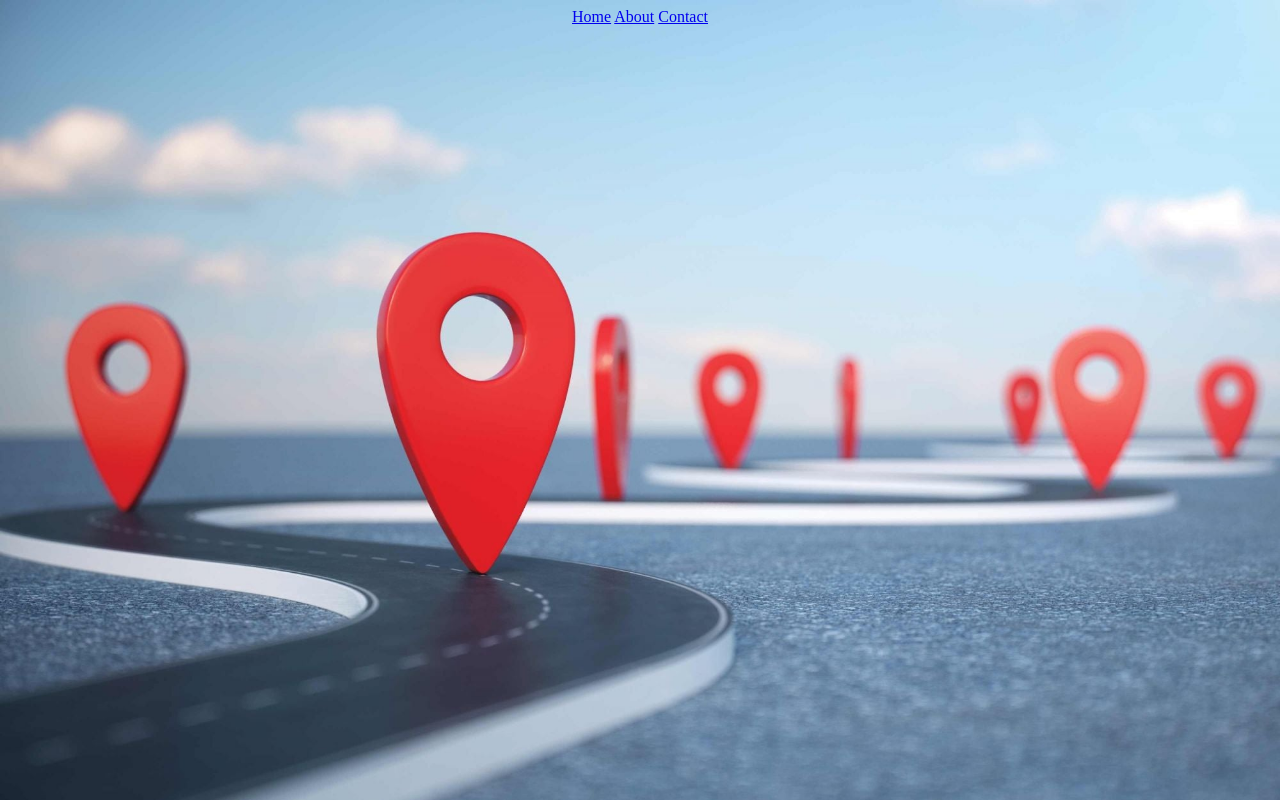
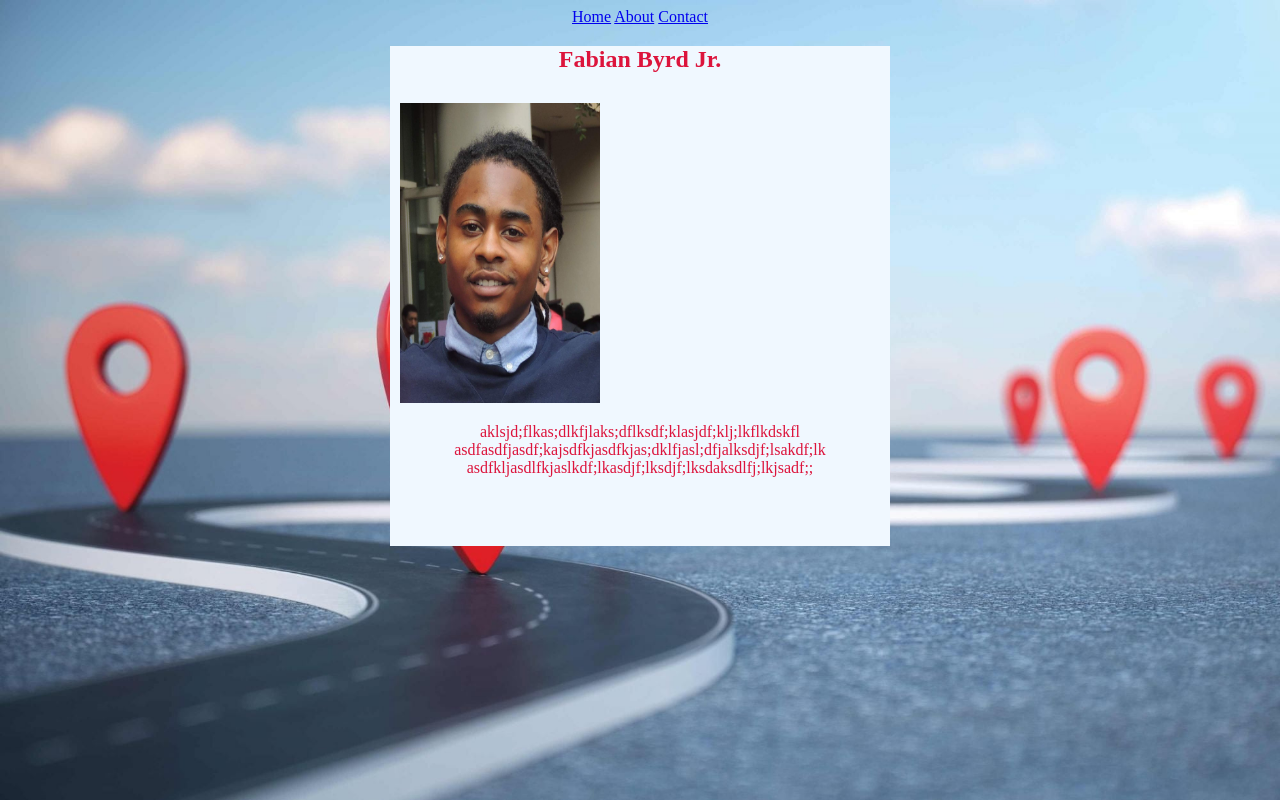
Before and after one commit to byrdfabian/FTBJR_Trucking, a plain HTML site: page about.html in a window 1280 px wide. Drawn offline with Linux system fonts and the light colour scheme.

Commit message:
added mann's pic

```diff
--- a/about.html
+++ b/about.html
@@ -15,6 +15,15 @@
 
         </nav>
     </div>
+    <div class="about-img">
+        <h2>Fabian Byrd Jr.</h2>
+        <img class="picture" src="./images/mann1.JPG" alt="picture of Mann">
+        <p>aklsjd;flkas;dlkfjlaks;dflksdf;klasjdf;klj;lkflkdskfl
+        asdfasdfjasdf;kajsdfkjasdfkjas;dklfjasl;dfjalksdjf;lsakdf;lk
+        asdfkljasdlfkjaslkdf;lkasdjf;lksdjf;lksdaksdlfj;lkjsadf;;
+        </p>
+
+    </div>
 
 </body>
 </html>
--- a/styles.css
+++ b/styles.css
@@ -50,3 +50,30 @@ nav {
     background-size: cover;
     background-repeat: no-repeat;
 }
+
+.about-img {
+    height: 500px;
+    width: 500px;
+    margin: auto;
+    text-align: center;
+    background-color: aliceblue;
+
+}
+
+h2 {
+    color: crimson;
+}
+
+.picture {
+    float: left;
+    margin:10px;
+    height: 300px;
+    width: 200px;
+}
+
+.about-img p {
+    color: crimson;
+    float: right;
+    margin:10px;
+
+}
```
Also changed, not shown: images/mann1.JPG (added), 2 other files.
